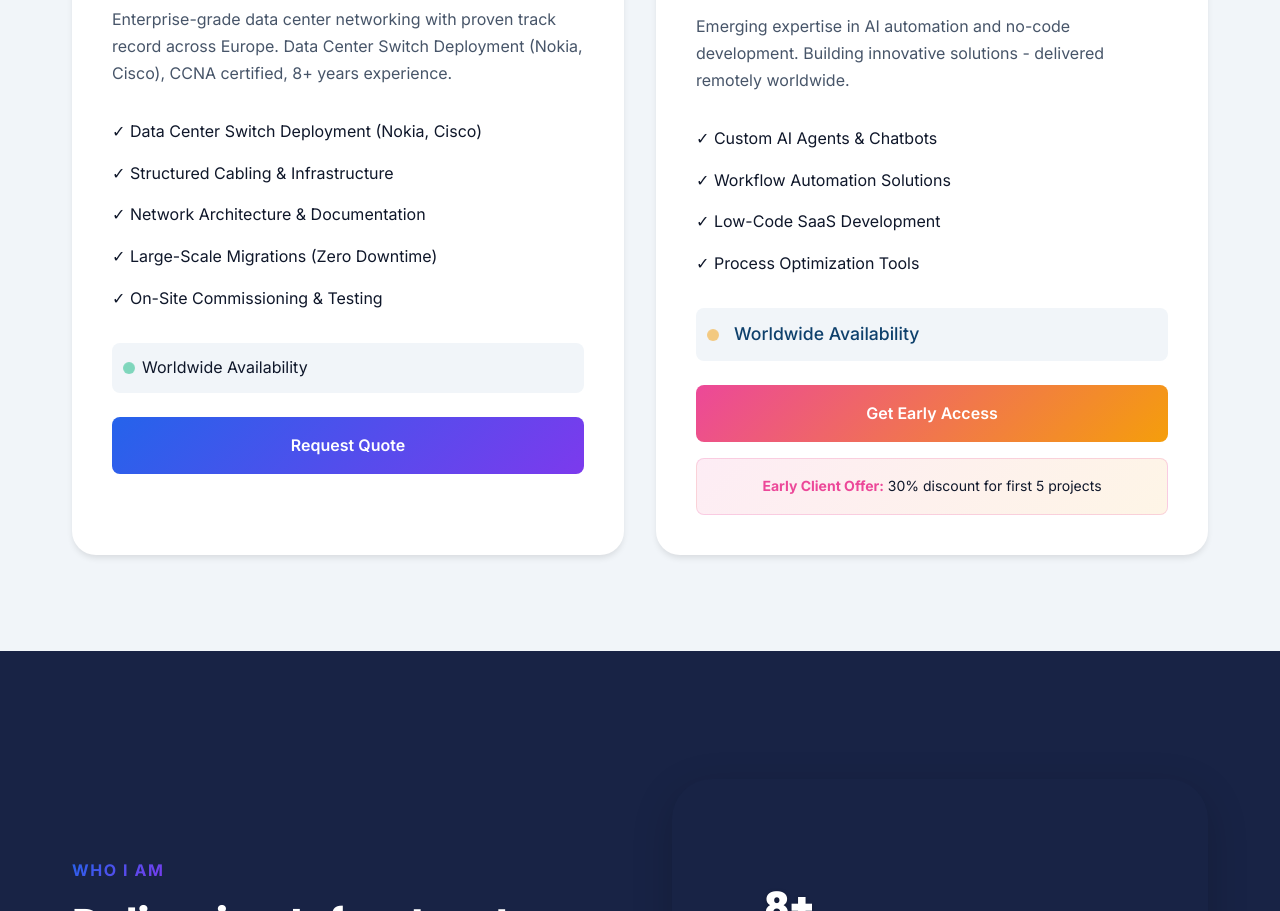
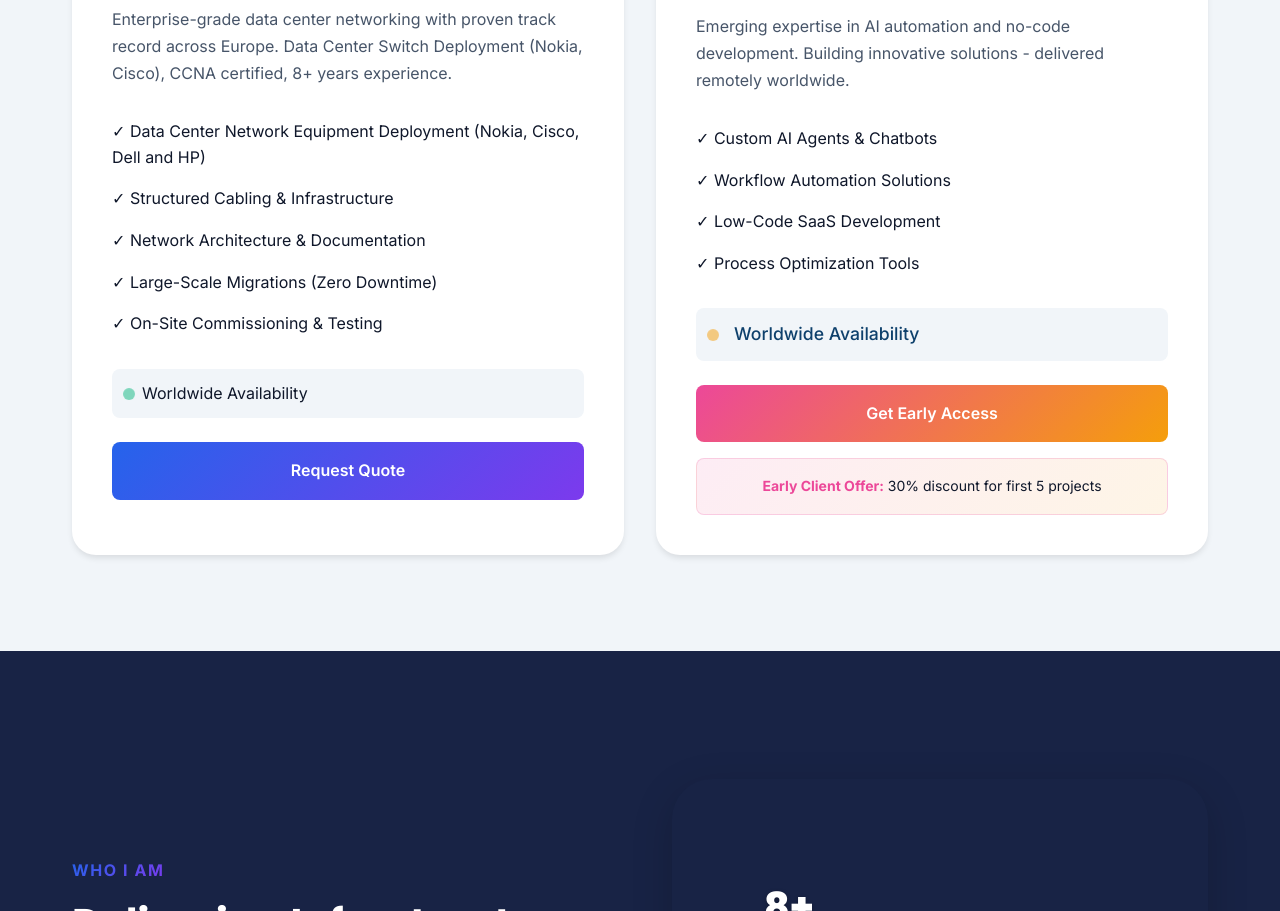
Before and after one commit to tayyabkhattak/Tayyab_CV_Network_AI_1-, a plain HTML site: page index.html in a window 1280 px wide. Shown: the part 1649-2560 px from the top of the page. Drawn offline with Linux system fonts and the light colour scheme.

Commit message:
Update service feature to Data Center Network Equipment Deployment (Nokia, Cisco, Dell and HP)

```diff
--- a/index.html
+++ b/index.html
@@ -93,7 +93,7 @@
                         Data Center Switch Deployment (Nokia, Cisco), CCNA certified, 8+ years experience.
                     </p>
                     <ul class="service-features">
-                        <li>✓ Data Center Switch Deployment (Nokia, Cisco)</li>
+                        <li>✓ Data Center Network Equipment Deployment (Nokia, Cisco, Dell and HP)</li>
                         <li>✓ Structured Cabling & Infrastructure</li>
                         <li>✓ Network Architecture & Documentation</li>
                         <li>✓ Large-Scale Migrations (Zero Downtime)</li>
```
